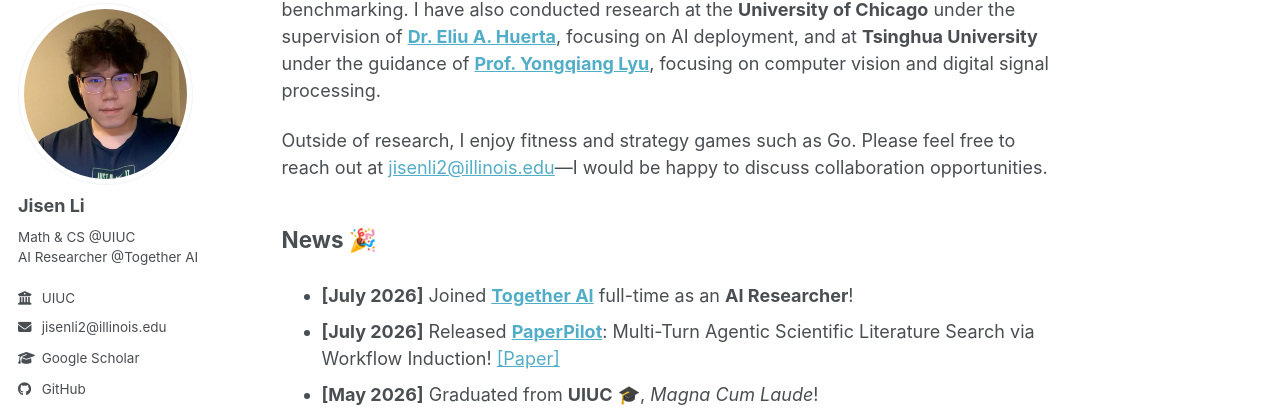
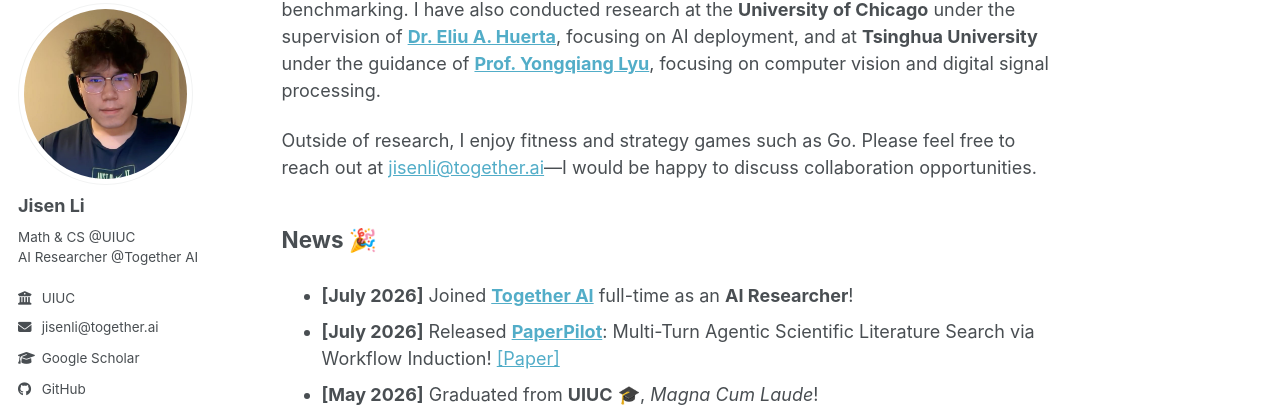
Before and after one commit to mtilyxuegao/mtilyxuegao.github.io, a Jekyll site: the page built from _pages/about.md, in a window 1280 px wide and 900 px high, scrolled down 338 px. Shown: the part 103-515 px from the top of the window. Built offline with Jekyll 4.4.1, drawn with Linux system fonts in a browser that asks for light colours; a script that is not in the unit is left out.

Commit message:
Switch contact email to jisenli@together.ai
Update both the author.email that drives the sidebar contact link and
the mailto in the about page intro.

Co-Authored-By: Claude Opus 5 (1M context) <noreply@anthropic.com>

```diff
--- a/_config.yml
+++ b/_config.yml
@@ -29,7 +29,7 @@ author:
   location         : # hidden, e.g. "San Francisco, CA"
   employer         : "UIUC"
   uri              : # URL
-  email            : "jisenli2@illinois.edu"
+  email            : "jisenli@together.ai"
 
   # Academic websites
   academia         : # URL
--- a/_pages/about.md
+++ b/_pages/about.md
@@ -14,7 +14,7 @@ In industry experience, I have interned at **Nexa AI**, where I worked on on-dev
 
 In academic research, I have worked at **[UIUC U-Lab](https://ulab-uiuc.github.io/)** under the supervision of **[Prof. Jiaxuan You](https://cs.stanford.edu/people/jiaxuan/)**, researching AI agent communication protocols and multi-agent benchmarking. I have also conducted research at the **University of Chicago** under the supervision of **[Dr. Eliu A. Huerta](https://scholar.google.com/citations?user=CZQuCS0AAAAJ&hl=en)**, focusing on AI deployment, and at **Tsinghua University** under the guidance of **[Prof. Yongqiang Lyu](https://www.linkedin.com/in/yongqianglu/)**, focusing on computer vision and digital signal processing.
 
-Outside of research, I enjoy fitness and strategy games such as Go. Please feel free to reach out at [jisenli2@illinois.edu](mailto:jisenli2@illinois.edu)—I would be happy to discuss collaboration opportunities.
+Outside of research, I enjoy fitness and strategy games such as Go. Please feel free to reach out at [jisenli@together.ai](mailto:jisenli@together.ai)—I would be happy to discuss collaboration opportunities.
 
 ## News 🎉
 
```
